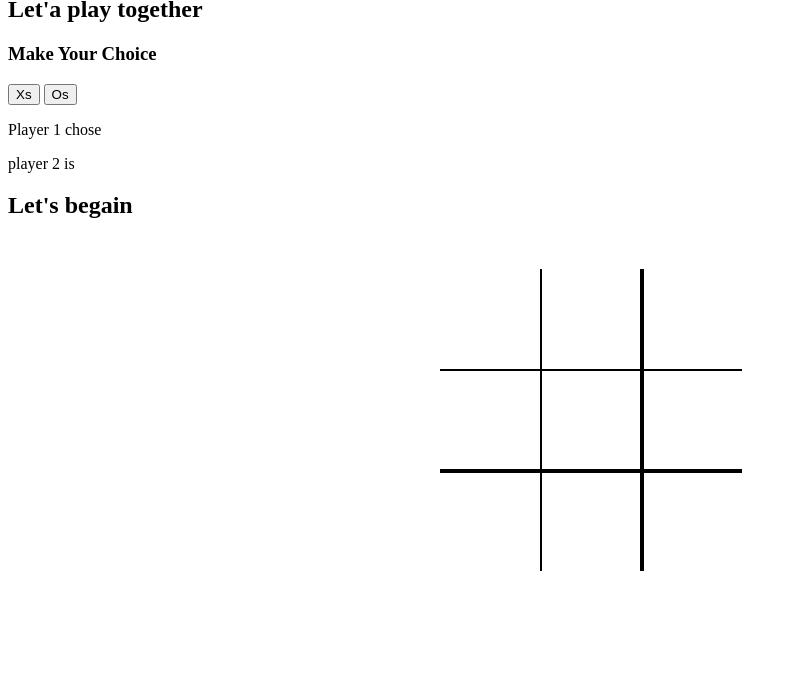
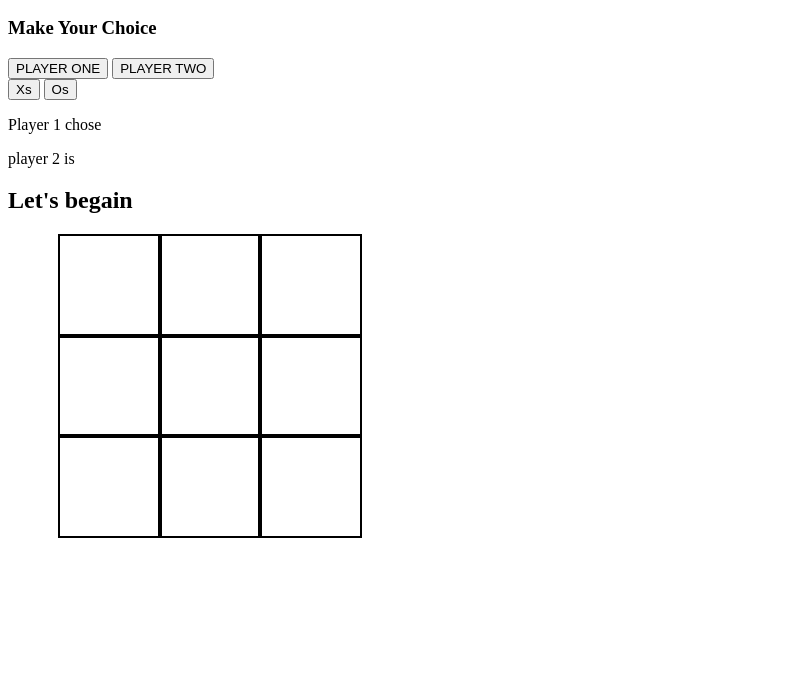
Before and after one commit to Seema987/Tic-Tac-Toe, a plain HTML site: page index.html in a window 1280 px wide. Shown: the part 110-800 px from the top of the page, without its empty margins (0-797 px from the left). Drawn offline with Linux system fonts and the light colour scheme.

Commit message:
TICTACTOE

```diff
--- a/function.js
+++ b/function.js
@@ -1,25 +1,93 @@
-var playerOne;
-var playerTwo;
-var section = document.querySelector('section')
-var left1 = document.querySelector('section .left1')
-var left2 =  document.querySelector('section .left2')
-var left3 = document.querySelector ('section .left3')
-var middle1 = document.querySelector('section .middle1')
-var middle2 = document.querySelector('section .middle2')
-var middle3 = document.querySelector('section .middle3')
-var right1 = document.querySelector ('section .right1')
-var right2 = document.querySelector ('section .right2')
-var right3 = document.querySelector ('section .right3')
-var main = document.querySelectorAll('main')
+
+var playerX;
+var playerY;
+var box1 = document.querySelectorAll('#box1')
+var box2 = document.querySelectorAll('#box2')
+var box3 = document.querySelectorAll('#box3')
+var box4 = document.querySelectorAll('#box4')
+var box5 = document.querySelectorAll('#box5')
+var box6 = document.querySelectorAll('#box6')
+var box7 = document.querySelectorAll('#box7')
+var box8 = document.querySelectorAll('#box8')
+var box9 = document.querySelectorAll('#box9')
+var container = document.querySelector('#section')
 var cross = document.querySelector('.cross')
 var circle = document.querySelector('.circle')
+var p1 = document.querySelector('.p1')
+var p2 = document.querySelector('.p2')
+var player1 = document.querySelector('.player1')
+var player2 = document.querySelector('.player2')
+var result = document.querySelector('#result')
 
 
-function boxText(X, Y) {
-    right1.addEventListener(boxText('X', 'Y'))
-    right1.textContent = "X"
 
+function myClick(X, Y){
+    if (box1 ===O && box2 === X && box3 === X){
+        document.querySelector('#result').textContent = 'Player X Won'
+    } else if (box1 === X && box4 === X && box7 === X){
+        document.querySelector('#result').textContent = 'Player X Won'
+    } else if (box1 === X && box5 === X && box9 === X){
+        document.querySelector('#result').textContent = 'Player X Won'
+    } else if (box2 === X && box5 === X && box8 === X){
+        document.querySelector('#result').textContent = 'Player X Won'
+    } else if (box3 === X && box6 === X && box9 === X){
+        document.querySelector('#result').textContent = 'Player X Won'
+    } else if (box4 === X && box5 === X && box6 === X){
+        document.querySelector('#result').textContent = 'Player X Won'
+    } else if (box7 === X && box5 === X && box3 === X){
+        document.querySelector('#result').textContent = 'Player X Won'
+    } else if (box7 === X && box8 === X && box9 === X){
+        document.querySelector('#result').textContent = 'Player X Won'
+} else if (box1 ===O && box2 ===O && box3 ===O){
+    document.querySelector('#result').textContent = 'Player O Won'
+} else if (box1 ===O && box4 ===O && box7 ===O){
+    document.querySelector('#result').textContent = 'PlayerO Won'
+} else if (box1 ===O && box5 ===O && box9 ===O){
+    document.querySelector('#result').textContent = 'Player O Won'
+} else if (box2 ===O && box5 ===O && box8 ===O){
+    document.querySelector('#result').textContent = 'PlayerO Won'
+} else if (box3 ===O && box6 ===O && box9 ===O){
+    document.querySelector('#result').textContent = 'Player O Won'
+} else if (box4 ===O && box5 ===O && box6 ===O){
+    document.querySelector('#result').textContent = 'PlayerO Won'
+} else if (box7 ===O && box5 ===O && box3 ===O){
+    document.querySelector('#result').textContent = 'PlayerO Won'
+} else if (box7 ===O && box8 ===O && box9 ===O){
+    document.querySelector('#result').textContent = 'Player O Won'
+} else {
+    document.querySelector('#result').textContent = 'It was a draw'
 }
+}
+
+function playerPick(text){
+    text.preventDefault()
+    document.querySelector('.player1').textContent = text
+    document.querySelector('.player2').textContent = text
+}
+}
+
+
+// player1.addEventListener('click', function(){
+//     if (flag === player1) {
+//         p1.textContent = "It's player one's turn"
+//     } else {
+//         p1.textContent = "It's player two's turn"
+//     }
+// })
+// }
+
+//     p1.textContent =
+// }
+
+
+// container.addEventListener('click', function(event){
+//     var myClick = event.target
+//     if (myClick.tagName === 'DIV') {
+//     if () {
+//     myClick.textContent = 'X'
+//     }
+// }
+// })
 
 // if (playerOne === cross) {
 // section1.addEventListener('click', function(event){
--- a/index.html
+++ b/index.html
@@ -1,4 +1,4 @@
-!DOCTYPE html>
+<!DOCTYPE html>
 <html lang="en">
 <head>
     <meta charset="UTF-8">
@@ -11,23 +11,33 @@
     <h2>Let'a play together</h2>
     <h3>Make Your Choice</h3>
     <div>
-    <button class="cross">Xs</button>
-    <button class="circle">Os</buttton>
+        <button class="player1" onclick="playerPick('Xs for you')">PLAYER ONE</button>
+        <button class="player2" onclick="playerPick('Os for you')">PLAYER TWO</button>
+    </div>
+    <div>
+    <button class="cross" onclick="yourChoice()">Xs</button>
+    <button class="circle" onclick="yourChoice()">Os</buttton>
     </div>
     <p class="p1">Player 1 chose </p>
-    <p class="p2">player 2   is </p>
+    <p class="p2">player 2  is </p>
     <h2>Let's begain</h2>
     <main>
         <section id="section">
-            <aside class="left1" onclick="boxText('X', 'Y')"></aside>
-            <aside class="left2" onclick="boxText('X', 'Y')"></aside>
-            <aside class="left3" onclick="boxText('X', 'Y')"></aside>
-            <aside class="middle1" onclick="boxText('X', 'Y')"></aside>
-            <aside class="middle2" onclick="boxText('X', 'Y')"></aside>
-            <aside class="middle3" onclick="boxText('X', 'Y')"></aside>
-            <aside class="right1" onclick="boxText('X', 'Y')"></aside>
-            <aside class="right2" onclick="boxText('X', 'Y')"></aside>
-            <aside class="right3" onclick="boxText('X', 'Y')"></aside>
+            <div id="box1" onclick="myClick('X','O')"> </div>
+            <div id="box2" onclick="myClick('X','O')"> </div>
+            <div id="box3" onclick="myClick('X','O')"> </div>
+            <div id="box4" onclick="myClick('X','O')"> </div>
+            <div id="box5" onclick="myClick('X','O')"> </div>
+            <div id="box6" onclick="myClick('X','O')"> </div>
+            <div id="box7" onclick="myClick('X','O')"> </div>
+            <div id="box8" onclick="myClick('X','O')"> </div>
+            <div id="box9" onclick="myClick('X','O')"> </div>
+
+
+        </section>
+
+        <section>
+            <p id="result"></p>
         </section>
     </main>
 
--- a/style.css
+++ b/style.css
@@ -1,92 +1,5 @@
-.left1 {
-    border: 2px solid black;
-    width: 100px;
-    height:100px;
-    border-left-style: none;
-    border-top-style: none;
-}
 
-.left2 {
-    border: 2px solid black;
-    width: 100px;
-    height:100px;
-    border-top-style: none;
-}
 
-.left3 {
-    border: 2px solid black;
-    width: 100px;
-    height:100px;
-    border-right-style: none;
-    border-top-style: none;
-}
-
-.middle1 {
-    border: 2px solid black;
-    width: 100px;
-    height:100px;
-    border-left-style: none;
-}
-
-.middle2 {
-    border: 2px solid black;
-    width: 100px;
-    height:100px;
-}
-
-.middle3 {
-    border: 2px solid black;
-    width: 100px;
-    height:100px;
-    border-right-style: none;
-}
-
-.right1 {
-    border: 2px solid black;
-    width: 100px;
-    height:100px;
-    border-left-style: none;
-    border-bottom-style: none;
-}
-
-.right2 {
-    border: 2px solid black;
-    width: 100px;
-    height:100px;
-    border-bottom-style: none;
-}
-
-.right3 {
-    border: 2px solid black;
-    width: 100px;
-    height:100px;
-    border-right-style: none;
-    border-bottom-style: none;
-}
-
-main {
-    display:flex;
-    justify-content: center;
-    margin-top: 50px;
-}
-
-.textSize1 {
-
-    font-size: 70px;
-    text-align: center;
-}
-
-.textSize2 {
-
-    font-size: 70px;
-    text-align: center;
-}
-
-.textSize3 {
-
-    font-size: 70px;
-    text-align: center;
-}
 
 #section {
     border: 2px;
@@ -95,5 +8,59 @@ main {
     display: grid;
     grid-template-columns: 100px 100px 100px;
     grid-template-rows: 100px 100px 100px;
+    justify-content: center;
 
 }
+
+#box1 {
+    border: 2px solid black;
+    width: 100px;
+    height:100px;
+}
+
+#box2 {
+    border: 2px solid black;
+    width: 100px;
+    height:100px;
+}
+
+#box3 {
+    border: 2px solid black;
+    width: 100px;
+    height:100px;
+}
+
+#box4 {
+    border: 2px solid black;
+    width: 100px;
+    height:100px;
+}
+#box5 {
+    border: 2px solid black;
+    width: 100px;
+    height:100px;
+}
+
+#box6 {
+    border: 2px solid black;
+    width: 100px;
+    height:100px;
+}
+
+#box7 {
+    border: 2px solid black;
+    width: 100px;
+    height:100px;
+}
+
+#box8 {
+    border: 2px solid black;
+    width: 100px;
+    height:100px;
+}
+
+#box9 {
+    border: 2px solid black;
+    width: 100px;
+    height:100px;
+}
```
